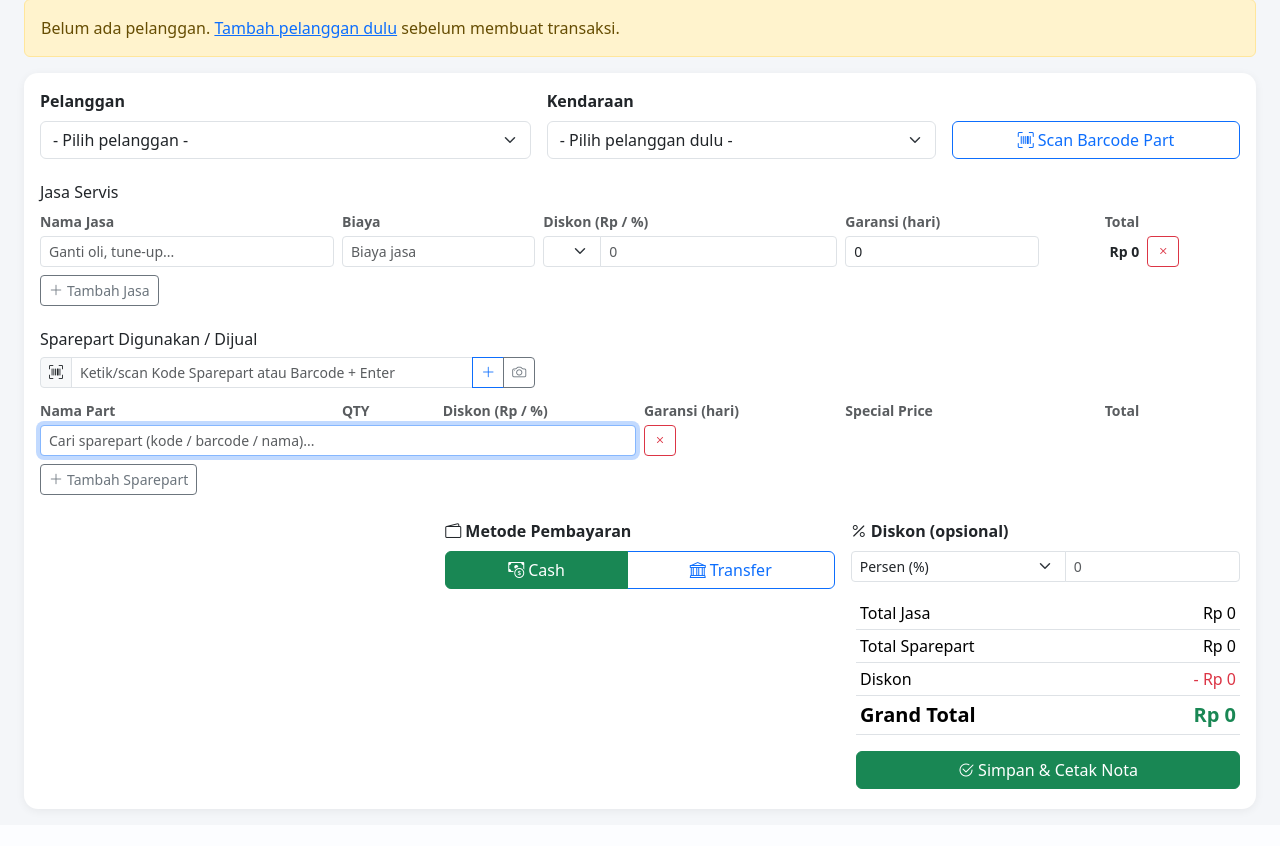
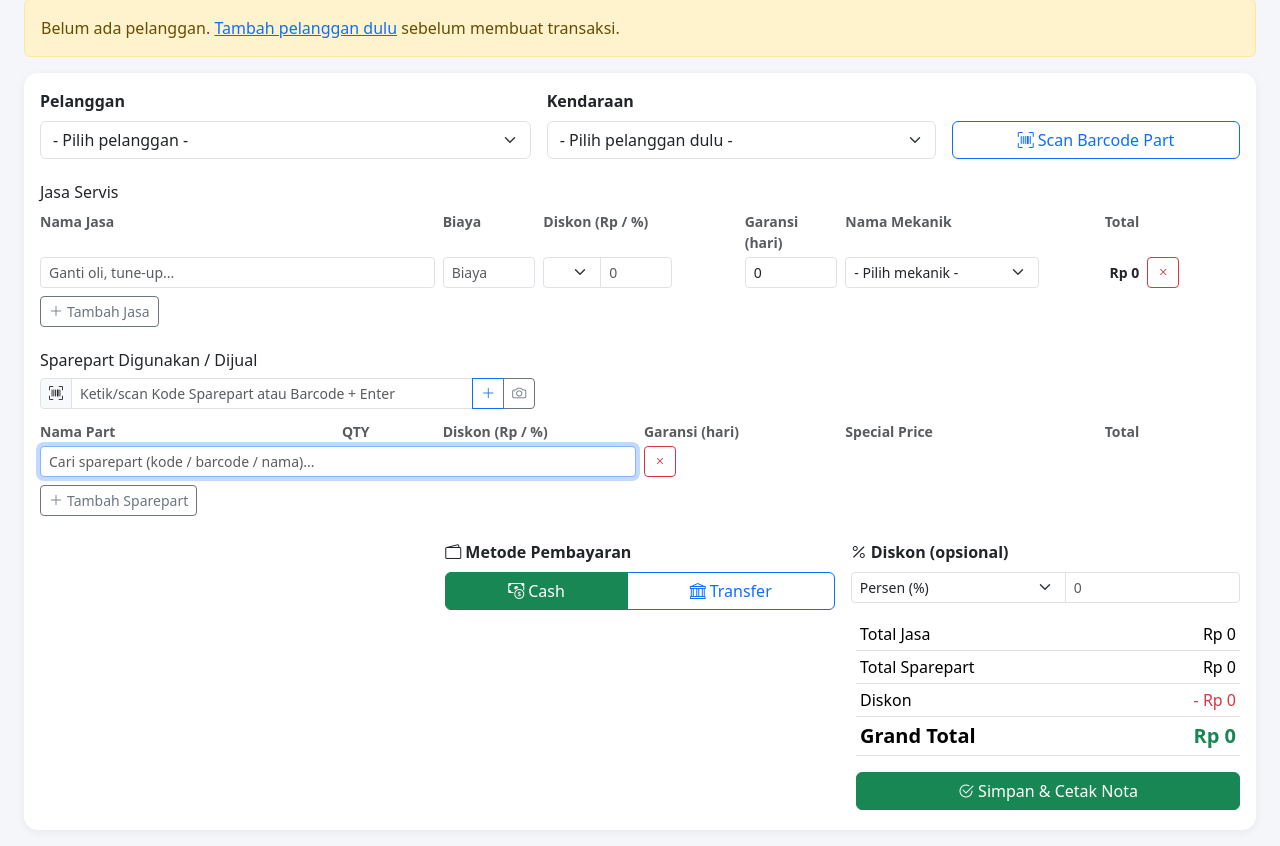
Before and after one commit to khaulahcomp/simbeng_2026_1, a PHP site: page /index.php?page=pos in a window 1280 px wide. Shown: the part 152-998 px from the top of the page. Before the commit the page ends 965 px from the top, so only its background shows below. Run offline with PHP 8.4, Linux system fonts and the light colour scheme; the visitor is signed in with stand-in values (Sample User, id 1); data that the repository does not hold is empty; some libraries are stand-ins or nearby versions.

Commit message:
upadte_25092026
nama mekanik, multirak

```diff
--- a/bengkel/includes/db.php
+++ b/bengkel/includes/db.php
@@ -24,7 +24,7 @@ date_default_timezone_set('Asia/Jakarta');
 // Versi skema aplikasi. Naikkan nilai ini bila ada perubahan
 // struktur/index agar migrasi dijalankan ulang SEKALI saja
 // (bukan pada tiap request pengguna).
-const APP_SCHEMA_VERSION = '2026.09.24.1';
+const APP_SCHEMA_VERSION = '2026.09.24.2';
 
 function db_config(): array {
     static $cfg = null;
--- a/bengkel/includes/schema.php
+++ b/bengkel/includes/schema.php
@@ -197,6 +197,11 @@ function run_full_migration(): void {
         CONSTRAINT fk_ti_trx FOREIGN KEY (transaction_id) REFERENCES transactions(id) ON DELETE CASCADE,
         CONSTRAINT fk_ti_part FOREIGN KEY (part_id) REFERENCES parts(id)
     ) $eng");
+    // Nama mekanik per baris JASA - diinput bebas oleh kasir (TIDAK mengacu ke
+    // data user/role mekanik), tampil di faktur utk tanda tangan mekanik.
+    if (!column_exists($db, 'transaction_items', 'mekanik')) {
+        $db->exec("ALTER TABLE transaction_items ADD COLUMN mekanik VARCHAR(100) NOT NULL DEFAULT '' AFTER garansi_hari");
+    }
     // Diskon per item (nominal Rp / persen %). diskon = nominal potongan terhitung.
     if (!column_exists($db, 'transaction_items', 'diskon_jenis')) {
         $db->exec("ALTER TABLE transaction_items ADD COLUMN diskon_jenis VARCHAR(10) NOT NULL DEFAULT '' AFTER harga");
--- a/bengkel/pages/pos.php
+++ b/bengkel/pages/pos.php
@@ -14,6 +14,8 @@ if ($_SERVER['REQUEST_METHOD'] === 'POST' && ($_POST['action'] ?? '') === 'save_
     $jasa_nama   = $_POST['jasa_nama'] ?? [];
     $jasa_biaya  = $_POST['jasa_biaya'] ?? [];
     $jasa_garansi= $_POST['jasa_garansi'] ?? [];
+    $jasa_mekanik_sel = $_POST['jasa_mekanik_select'] ?? [];
+    $jasa_mekanik_man = $_POST['jasa_mekanik_manual'] ?? [];
     $jasa_dj     = $_POST['jasa_diskon_jenis'] ?? [];
     $jasa_dn     = $_POST['jasa_diskon_nilai'] ?? [];
     $part_id     = $_POST['part_id'] ?? [];
@@ -55,7 +57,9 @@ if ($_SERVER['REQUEST_METHOD'] === 'POST' && ($_POST['action'] ?? '') === 'save_
         if ($nm === '' || $biaya <= 0) continue;
         [$dj, $dn, $disc] = $item_diskon($jasa_dj[$i] ?? '', $jasa_dn[$i] ?? 0, $biaya);
         $sub = $biaya - $disc;
-        $items[] = ['tipe'=>'jasa', 'part_id'=>null, 'nama'=>$nm, 'qty'=>1, 'harga'=>$biaya, 'diskon_jenis'=>$dj, 'diskon_nilai'=>$dn, 'diskon'=>$disc, 'subtotal'=>$sub, 'garansi_hari'=>(int)($jasa_garansi[$i] ?? 0)];
+        $mekSel = trim($jasa_mekanik_sel[$i] ?? '');
+        $mekanik = ($mekSel === '__LAINNYA__') ? trim($jasa_mekanik_man[$i] ?? '') : $mekSel;
+        $items[] = ['tipe'=>'jasa', 'part_id'=>null, 'nama'=>$nm, 'qty'=>1, 'harga'=>$biaya, 'diskon_jenis'=>$dj, 'diskon_nilai'=>$dn, 'diskon'=>$disc, 'subtotal'=>$sub, 'garansi_hari'=>(int)($jasa_garansi[$i] ?? 0), 'mekanik'=>$mekanik];
         $total_jasa += $sub;
     }
     // Kumpulkan item sparepart — kode/item yang sama digabung jadi satu baris
@@ -132,34 +136,30 @@ if ($_SERVER['REQUEST_METHOD'] === 'POST' && ($_POST['action'] ?? '') === 'save_
             $trx_id = (int)$db->lastInsertId();
         }
 
-        // Multi Rak: Rak Utama selalu dikurangi lebih dulu. Bila stoknya tidak
-        // cukup untuk item kasir ini, sistem menarik otomatis dari rak lain -
-        // TAPI wajib konfirmasi user dulu (kecuali sudah dikonfirmasi via
-        // confirm_transfer=1). Precheck dilakukan di sini (setelah stok lama
-        // dikembalikan bila mode edit) supaya akurat, lalu batal (rollback)
-        // bila belum dikonfirmasi.
-        $confirm_transfer = ($_POST['confirm_transfer'] ?? '') === '1';
-        $needConfirm = [];
+        // Multi Rak: Rak Utama selalu dikurangi lebih dulu untuk penjualan
+        // kasir. Bila stoknya TIDAK CUKUP, transaksi DITOLAK (bukan otomatis
+        // ambil dari rak lain) - kasir harus melakukan Transfer Rak dulu
+        // secara manual. Dicek di sini (setelah stok lama dikembalikan bila
+        // mode edit) supaya akurat, lalu batal (rollback) bila kurang.
+        $rakKurang = [];
         foreach ($items as $it) {
             if ($it['tipe'] !== 'part') continue;
             $pre = rack_precheck_keluar($db, $it['part_id'], $it['qty']);
             if ($pre['perlu_transfer']) {
-                $rinci = implode(', ', array_map(fn($s) => "{$s['ambil']} dari \"{$s['nama_rak']}\"", $pre['sumber']));
-                $needConfirm[] = "{$it['nama']}: pindahkan $rinci ke Rak Utama";
+                $rakKurang[] = "{$it['nama']} (Rak Utama tersisa {$pre['rak_utama_stok']}, diminta {$it['qty']})";
             }
         }
-        if ($needConfirm && !$confirm_transfer) {
+        if ($rakKurang) {
             $db->rollBack();
-            $_SESSION['pos_confirm_needed'] = $needConfirm;
-            set_flash('danger', 'Stok Rak Utama sebagian item tidak mencukupi. Sistem perlu memindahkan stok dari rak lain terlebih dahulu - periksa rincian & konfirmasi untuk melanjutkan.');
+            set_flash('danger', 'Stok Rak Utama tidak cukup untuk: ' . implode('; ', $rakKurang) . '. Lakukan Transfer Rak dari gudang/rak lain ke Rak Utama terlebih dahulu, baru catat ulang transaksi.');
             header("Location: $back"); exit;
         }
 
-        $insItem = $db->prepare("INSERT INTO transaction_items (transaction_id, tipe, part_id, nama, qty, harga, special_price, diskon_jenis, diskon_nilai, diskon, subtotal, garansi_hari) VALUES (?,?,?,?,?,?,?,?,?,?,?,?)");
+        $insItem = $db->prepare("INSERT INTO transaction_items (transaction_id, tipe, part_id, nama, qty, harga, special_price, diskon_jenis, diskon_nilai, diskon, subtotal, garansi_hari, mekanik) VALUES (?,?,?,?,?,?,?,?,?,?,?,?,?)");
         $updStok = $db->prepare("UPDATE parts SET stok = stok - ? WHERE id=?");
         $insMov  = $db->prepare("INSERT INTO stock_movements (part_id, tipe, jumlah, ref_type, ref_id, keterangan) VALUES (?,?,?,?,?,?)");
         foreach ($items as $it) {
-            $insItem->execute([$trx_id, $it['tipe'], $it['part_id'], $it['nama'], $it['qty'], $it['harga'], $it['special_price'] ?? 0, $it['diskon_jenis'], $it['diskon_nilai'], $it['diskon'], $it['subtotal'], $it['garansi_hari']]);
+            $insItem->execute([$trx_id, $it['tipe'], $it['part_id'], $it['nama'], $it['qty'], $it['harga'], $it['special_price'] ?? 0, $it['diskon_jenis'], $it['diskon_nilai'], $it['diskon'], $it['subtotal'], $it['garansi_hari'], $it['mekanik'] ?? '']);
             if ($it['tipe'] === 'part') {
                 rack_deduct_for_keluar($db, $it['part_id'], $it['qty'], (int)(current_user()['id'] ?? 0), "Nota $no_nota");
                 $updStok->execute([$it['qty'], $it['part_id']]);
@@ -205,29 +205,14 @@ if (isset($_GET['edit'])) {
 }
 
 $customers = $db->query("SELECT id, nama, telepon FROM customers ORDER BY nama")->fetchAll(PDO::FETCH_ASSOC);
+// Daftar nama mekanik (dari data Pengguna dengan role=mekanik) utk dropdown Jasa.
+$mekanik_users = $db->query("SELECT nama FROM users WHERE role='mekanik' ORDER BY nama")->fetchAll(PDO::FETCH_COLUMN);
 // CATATAN OPTIMASI: daftar sparepart TIDAK lagi dimuat seluruhnya ke browser.
 // Pencarian dilakukan server-side via AJAX (ajax/lookup.php) sehingga tetap
 // ringan walau data mencapai ratusan ribu record.
-
-// Multi Rak: rincian kebutuhan transfer otomatis (diisi saat submit sebelumnya
-// gagal karena belum dikonfirmasi user) - tampil sekali lalu dibuang.
-$pos_confirm_needed = $_SESSION['pos_confirm_needed'] ?? null;
-unset($_SESSION['pos_confirm_needed']);
 ?>
 <?php if (!$customers): ?>
 <div class="alert alert-warning" data-testid="pos-no-customer">Belum ada pelanggan. <a href="index.php?page=customers">Tambah pelanggan dulu</a> sebelum membuat transaksi.</div>
-<?php endif; ?>
-<?php if ($pos_confirm_needed): ?>
-<div class="alert alert-warning" data-testid="pos-confirm-transfer-banner">
-  <i class="bi bi-diagram-3 me-1"></i><strong>Konfirmasi Transfer Rak diperlukan.</strong> Stok Rak Utama sebagian item tidak mencukupi, sistem akan otomatis memindahkan:
-  <ul class="mb-1">
-    <?php foreach ($pos_confirm_needed as $line): ?><li><?= esc($line) ?></li><?php endforeach; ?>
-  </ul>
-  Cart Anda sudah dipulihkan dari draf di bawah. Klik tombol berikut untuk melanjutkan dengan transfer otomatis tsb.
-  <button type="button" class="btn btn-sm btn-warning d-block mt-1" id="posConfirmTransferBtn" data-testid="pos-confirm-transfer-btn">
-    <i class="bi bi-check2-circle me-1"></i>Ya, Transfer &amp; Simpan Transaksi
-  </button>
-</div>
 <?php endif; ?>
 <?php if ($edit_trx): ?>
 <div class="alert alert-info" data-testid="pos-edit-banner"><i class="bi bi-pencil-square me-1"></i>Mode Edit transaksi <strong><?= esc($edit_trx['no_nota']) ?></strong>. Stok sparepart lama akan dikembalikan lalu dihitung ulang saat disimpan. <a href="index.php?page=transactions" data-testid="pos-edit-cancel">Batalkan edit</a></div>
@@ -238,7 +223,6 @@ unset($_SESSION['pos_confirm_needed']);
 <form method="post" data-testid="pos-form">
   <input type="hidden" name="action" value="save_trx">
   <input type="hidden" name="edit_id" value="<?= $edit_trx['id'] ?? 0 ?>">
-  <input type="hidden" name="confirm_transfer" id="posConfirmTransferField" value="0" data-testid="pos-confirm-transfer-field">
   <div class="row g-3 mb-4">
     <div class="col-md-5">
       <label class="form-label fw-semibold">Pelanggan</label>
@@ -260,10 +244,11 @@ unset($_SESSION['pos_confirm_needed']);
 
   <h2 class="h6">Jasa Servis</h2>
   <div class="row g-2 mb-1 d-none d-md-flex text-muted small fw-semibold" data-testid="jasa-header">
-    <div class="col-md-3">Nama Jasa</div>
-    <div class="col-md-2">Biaya</div>
-    <div class="col-md-3">Diskon (Rp / %)</div>
-    <div class="col-md-2">Garansi (hari)</div>
+    <div class="col-md-4">Nama Jasa</div>
+    <div class="col-md-1">Biaya</div>
+    <div class="col-md-2">Diskon (Rp / %)</div>
+    <div class="col-md-1">Garansi (hari)</div>
+    <div class="col-md-2">Nama Mekanik</div>
     <div class="col-md-1 text-end">Total</div>
     <div class="col-md-1"></div>
   </div>
@@ -358,6 +343,36 @@ unset($_SESSION['pos_confirm_needed']);
 <script>
 const rupiah = n => 'Rp ' + Math.round(n).toLocaleString('id-ID');
 function escHtml(s){ return String(s==null?'':s).replace(/[&<>"']/g, c => ({'&':'&amp;','<':'&lt;','>':'&gt;','"':'&quot;',"'":'&#39;'}[c])); }
+
+// Daftar nama mekanik dari data Pengguna (role=mekanik), utk dropdown Jasa Servis.
+const MEKANIK_LIST = <?= json_encode($mekanik_users, JSON_UNESCAPED_UNICODE) ?>;
+
+// Dropdown pilih mekanik + fallback "ketik manual" (utk mekanik yg belum
+// terdaftar sbg Pengguna, atau data lama sebelum fitur dropdown ini ada).
+function mekanikSelectHtml(idx, selected) {
+  selected = selected || '';
+  const known = MEKANIK_LIST.includes(selected);
+  let opts = '<option value="">- Pilih mekanik -</option>';
+  MEKANIK_LIST.forEach(nm => { opts += `<option value="${escHtml(nm)}" ${nm === selected ? 'selected' : ''}>${escHtml(nm)}</option>`; });
+  opts += `<option value="__LAINNYA__" ${(!known && selected) ? 'selected' : ''}>+ Lainnya (ketik manual)</option>`;
+  const manualVal = (!known && selected) ? selected : '';
+  const manualHidden = (!known && selected) ? '' : 'd-none';
+  return `<select name="jasa_mekanik_select[]" class="form-select form-select-sm" onchange="jasaMekanikChange(this)" data-testid="jasa-mekanik-${idx}" title="Mekanik yang mengerjakan - tampil di faktur untuk tanda tangan">${opts}</select>
+    <input type="text" class="form-control form-control-sm mt-1 ${manualHidden}" name="jasa_mekanik_manual[]" placeholder="Ketik nama mekanik" value="${escHtml(manualVal)}" data-testid="jasa-mekanik-manual-${idx}">`;
+}
+function jasaMekanikChange(sel) {
+  const manual = sel.nextElementSibling;
+  if (!manual) return;
+  if (sel.value === '__LAINNYA__') { manual.classList.remove('d-none'); manual.focus(); }
+  else { manual.classList.add('d-none'); manual.value = ''; }
+}
+// Nilai mekanik efektif dari 1 baris jasa (dipakai saat simpan draft).
+function jasaMekanikCurrentValue(row) {
+  const sel = row.querySelector('[name="jasa_mekanik_select[]"]');
+  if (!sel) return '';
+  if (sel.value === '__LAINNYA__') return row.querySelector('[name="jasa_mekanik_manual[]"]')?.value || '';
+  return sel.value || '';
+}
 function debounce(fn, ms){ let t; return function(){ const a=arguments,c=this; clearTimeout(t); t=setTimeout(()=>fn.apply(c,a),ms); }; }
 // Pencarian sparepart server-side (indexed). Payload kecil (maks ~20 hasil).
 async function apiSearchParts(term){ try{ const r=await fetch('ajax/lookup.php?action=search_parts&q='+encodeURIComponent(term)); if(!r.ok) return []; return await r.json(); }catch(e){ return []; } }
@@ -376,15 +391,16 @@ document.getElementById('posCustomer').addEventListener('change', async function
   });
 });
 
-function addJasa(nama = '', biaya = '', garansi = 0, dj = '', dn = '') {
+function addJasa(nama = '', biaya = '', garansi = 0, dj = '', dn = '', mekanik = '') {
   const idx = document.querySelectorAll('.jasa-row').length;
   const div = document.createElement('div');
   div.className = 'row g-2 mb-2 align-items-center jasa-row';
   div.innerHTML = `
-    <div class="col-6 col-md-3"><input name="jasa_nama[]" class="form-control form-control-sm" placeholder="Ganti oli, tune-up..." value="${nama}" data-testid="jasa-nama-${idx}"></div>
-    <div class="col-6 col-md-2"><input name="jasa_biaya[]" type="number" min="0" class="form-control form-control-sm jasa-biaya" placeholder="Biaya jasa" value="${biaya}" oninput="hitung()" data-testid="jasa-biaya-${idx}"></div>
-    <div class="col-6 col-md-3">${diskonCell('jasa', idx, dj, dn)}</div>
-    <div class="col-6 col-md-2"><input name="jasa_garansi[]" type="number" min="0" class="form-control form-control-sm" placeholder="Garansi (hari)" value="${garansi}" data-testid="jasa-garansi-${idx}"></div>
+    <div class="col-6 col-md-4"><input name="jasa_nama[]" class="form-control form-control-sm" placeholder="Ganti oli, tune-up..." value="${nama}" data-testid="jasa-nama-${idx}"></div>
+    <div class="col-6 col-md-1"><input name="jasa_biaya[]" type="number" min="0" class="form-control form-control-sm jasa-biaya" placeholder="Biaya" value="${biaya}" oninput="hitung()" data-testid="jasa-biaya-${idx}"></div>
+    <div class="col-6 col-md-2">${diskonCell('jasa', idx, dj, dn)}</div>
+    <div class="col-6 col-md-1"><input name="jasa_garansi[]" type="number" min="0" class="form-control form-control-sm" placeholder="Hari" value="${garansi}" data-testid="jasa-garansi-${idx}"></div>
+    <div class="col-6 col-md-2">${mekanikSelectHtml(idx, mekanik)}</div>
     <div class="col-8 col-md-1 text-end small fw-semibold item-total" data-testid="jasa-total-${idx}">Rp 0</div>
     <div class="col-4 col-md-1"><button type="button" class="btn btn-sm btn-outline-danger" onclick="this.closest('.jasa-row').remove();hitung()" data-testid="jasa-remove-${idx}"><i class="bi bi-x"></i></button></div>`;
   document.getElementById('jasaRows').appendChild(div);
@@ -399,7 +415,7 @@ function diskonCell(prefix, idx, dj = 'persen', dn = '') {
       <option value="nominal" ${dj==='nominal'?'selected':''}>Rp</option>
       <option value="persen" ${dj==='persen'?'selected':''}>%</option>
     </select>
-    <input name="${prefix}_diskon_nilai[]" type="number" min="0" step="any" class="form-control diskon-nilai" placeholder="0" value="${dn}" oninput="hitung()" data-testid="${prefix}-diskon-nilai-${idx}">
+    <input name="${prefix}_diskon_nilai[]" type="number" min="0" step="any" class="form-control diskon-nilai" style="max-width:72px" placeholder="0" value="${dn}" oninput="hitung()" data-testid="${prefix}-diskon-nilai-${idx}">
   </div>`;
 }
 
@@ -426,7 +442,7 @@ function addPartRow(part, qty = 1, garansi = 0, dj = 'persen', dn = '', sp = '')
   const rakUtamaPart = (part.rak_utama_stok === '' || part.rak_utama_stok == null) ? stokPart : part.rak_utama_stok;
   div.innerHTML = `
     <div class="col-6 col-md-3"><select name="part_id[]" class="form-select form-select-sm part-select" onchange="hitung()" data-testid="part-select-${idx}"><option value="${part.id}" data-harga="${part.harga_jual}" data-stok="${stokPart}" data-multi="${multiPart}" data-rakutama="${rakUtamaPart}" selected>${escHtml(part._label || partOptionLabel(part))}${multiPart === '1' ? ' 🗂' : ''}</option></select></div>
-    <div class="col-6 col-md-1"><input name="part_qty[]" type="number" min="1" class="form-control form-control-sm part-qty" value="${qty}" oninput="hitung()" data-testid="part-qty-${idx}"><div class="qty-warn text-danger fw-semibold" style="display:none;font-size:10px" data-testid="part-qty-warn-${idx}">Melebihi stok!</div><div class="rak-transfer-hint text-warning" style="display:none;font-size:10px" data-testid="part-rak-hint-${idx}"><i class="bi bi-diagram-3"></i> akan transfer rak</div></div>
+    <div class="col-6 col-md-1"><input name="part_qty[]" type="number" min="1" class="form-control form-control-sm part-qty" value="${qty}" oninput="hitung()" data-testid="part-qty-${idx}"><div class="qty-warn text-danger fw-semibold" style="display:none;font-size:10px" data-testid="part-qty-warn-${idx}">Melebihi stok!</div><div class="rak-transfer-hint text-danger fw-semibold" style="display:none;font-size:10px" data-testid="part-rak-hint-${idx}"></div></div>
     <div class="col-6 col-md-2">${diskonCell('part', idx, dj, dn)}</div>
     <div class="col-6 col-md-2"><input name="part_garansi[]" type="number" min="0" class="form-control form-control-sm" placeholder="Garansi (hari)" value="${garansi}" data-testid="part-garansi-${idx}"></div>
     <div class="col-6 col-md-2"><input name="part_special[]" type="number" min="0" step="any" class="form-control form-control-sm part-special" placeholder="Normal: ${Math.round(hargaNormal).toLocaleString('id-ID')}" value="${sp}" oninput="hitung()" data-testid="part-special-${idx}" title="Kosongkan = harga jual normal. Isi = harga khusus per unit."></div>
@@ -529,6 +545,8 @@ function hitung() {
 
 // Validasi stok: qty melebihi stok -> baris ditandai merah, muncul peringatan,
 // dan tombol simpan dikunci agar item tidak tersimpan minus dari keberadaan stok.
+// Multi Rak: qty yang melebihi stok Rak Utama JUGA diblokir (bukan otomatis
+// ambil dari rak lain) - kasir harus Transfer Rak dulu secara manual.
 function validateStok() {
   const over = [];
   document.querySelectorAll('.part-row').forEach(r => {
@@ -536,26 +554,34 @@ function validateStok() {
     const opt = sel?.selectedOptions[0];
     const stok = parseInt(opt?.dataset.stok);
     const pid = sel?.value;
-    const avail = (isNaN(stok) ? Infinity : stok) + (parseInt((window.POS_OLD_QTY || {})[pid]) || 0);
+    const oldQty = parseInt((window.POS_OLD_QTY || {})[pid]) || 0;
+    const avail = (isNaN(stok) ? Infinity : stok) + oldQty;
     const qtyInp = r.querySelector('.part-qty');
     const qty = parseInt(qtyInp.value) || 0;
     const warn = r.querySelector('.qty-warn');
     const rakHint = r.querySelector('.rak-transfer-hint');
+    const isMulti = opt?.dataset.multi === '1';
+    const rakUtama = parseInt(opt?.dataset.rakutama);
+    const rakUtamaAvail = (isNaN(rakUtama) ? Infinity : rakUtama) + oldQty;
+
     if (qty > avail) {
       qtyInp.classList.add('is-invalid');
       r.classList.add('overstock');
       if (warn) warn.style.display = '';
       if (rakHint) rakHint.style.display = 'none';
       over.push((opt ? opt.textContent.split(' - ')[0] : 'item') + ' (stok ' + stok + ', diminta ' + qty + ')');
+    } else if (isMulti && qty > rakUtamaAvail) {
+      // Stok total cukup, TAPI Rak Utama tidak cukup -> BLOKIR, minta transfer manual dulu.
+      qtyInp.classList.add('is-invalid');
+      r.classList.add('overstock');
+      if (warn) warn.style.display = 'none';
+      if (rakHint) { rakHint.style.display = ''; rakHint.innerHTML = '<i class="bi bi-exclamation-triangle-fill"></i> Stok Rak Utama tidak cukup (tersisa ' + rakUtamaAvail + '). Lakukan Transfer Rak dahulu.'; }
+      over.push((opt ? opt.textContent.split(' - ')[0] : 'item') + ' (Rak Utama tersisa ' + rakUtamaAvail + ', diminta ' + qty + ' - lakukan Transfer Rak)');
     } else {
       qtyInp.classList.remove('is-invalid');
       r.classList.remove('overstock');
       if (warn) warn.style.display = 'none';
-      // Info non-blocking: cukup secara total, tapi Rak Utama kurang -> akan
-      // otomatis transfer dari rak lain (dikonfirmasi via banner saat submit).
-      const isMulti = opt?.dataset.multi === '1';
-      const rakUtama = parseInt(opt?.dataset.rakutama);
-      if (rakHint) rakHint.style.display = (isMulti && !isNaN(rakUtama) && qty > rakUtama) ? '' : 'none';
+      if (rakHint) rakHint.style.display = 'none';
     }
   });
   const btn = document.querySelector('[data-testid="pos-submit"]');
@@ -564,7 +590,7 @@ function validateStok() {
   if (box) {
     if (over.length) {
       box.style.display = '';
-      box.innerHTML = '<i class="bi bi-exclamation-triangle me-1"></i><strong>Stok tidak cukup:</strong> ' + escHtml(over.join('; ')) + '. Kurangi qty agar transaksi bisa disimpan.';
+      box.innerHTML = '<i class="bi bi-exclamation-triangle me-1"></i><strong>Stok tidak cukup:</strong> ' + escHtml(over.join('; ')) + '. Kurangi qty atau lakukan Transfer Rak agar transaksi bisa disimpan.';
     } else {
       box.style.display = 'none';
     }
@@ -711,7 +737,7 @@ EDIT_ITEMS.forEach(it => { if (it.tipe === 'part' && it.part_id) window.POS_OLD_
   const fetched = await apiPartsByIds(partIds);
   const byId = {}; fetched.forEach(p => { byId[p.id] = p; });
   EDIT_ITEMS.forEach(it => {
-    if (it.tipe === 'jasa') { addJasa(it.nama, it.harga, it.garansi_hari, it.diskon_jenis || '', (it.diskon_jenis ? it.diskon_nilai : '')); }
+    if (it.tipe === 'jasa') { addJasa(it.nama, it.harga, it.garansi_hari, it.diskon_jenis || '', (it.diskon_jenis ? it.diskon_nilai : ''), it.mekanik || ''); }
     else {
       const p = byId[it.part_id] || { id: it.part_id, kode: '(part)', nama: it.nama, harga_jual: it.harga, stok: '-' };
       const sp = (parseFloat(it.special_price) > 0) ? it.special_price : '';
@@ -756,7 +782,8 @@ function serializeDraft() {
       biaya: r.querySelector('[name="jasa_biaya[]"]').value,
       dj: r.querySelector('.diskon-jenis')?.value || 'persen',
       dn: r.querySelector('.diskon-nilai')?.value || '',
-      garansi: r.querySelector('[name="jasa_garansi[]"]').value
+      garansi: r.querySelector('[name="jasa_garansi[]"]').value,
+      mekanik: jasaMekanikCurrentValue(r)
     });
   });
   document.querySelectorAll('.part-row').forEach(r => {
@@ -782,7 +809,7 @@ function saveDraft(submitted = false) {
 }
 async function restoreDraft(d) {
   document.querySelectorAll('.jasa-row,.part-row,.part-search-row').forEach(r => r.remove());
-  (d.jasa || []).forEach(j => addJasa(j.nama, j.biaya, j.garansi, j.dj, j.dn));
+  (d.jasa || []).forEach(j => addJasa(j.nama, j.biaya, j.garansi, j.dj, j.dn, j.mekanik));
   (d.parts || []).forEach(p => addPartRow({ id: p.id, kode: '', nama: '', harga_jual: p.harga, stok: p.stok, _label: p.label }, p.qty, p.garansi, p.dj, p.dn, p.special));
   document.getElementById('diskonJenis').value = d.diskon_jenis || 'persen';
   document.getElementById('diskonNilai').value = d.diskon_nilai || '';
@@ -799,17 +826,6 @@ async function restoreDraft(d) {
   if (!document.querySelector('.part-row') && !document.querySelector('.part-search-row')) addPart();
   hitung();
 }
-(function () {
-  var btn = document.getElementById('posConfirmTransferBtn');
-  var field = document.getElementById('posConfirmTransferField');
-  var form = document.querySelector('[data-testid="pos-form"]');
-  if (btn && field && form) {
-    btn.addEventListener('click', function () {
-      field.value = '1';
-      form.requestSubmit ? form.requestSubmit() : form.submit();
-    });
-  }
-})();
 (function initDraft() {
   let d = null;
   try { d = JSON.parse(localStorage.getItem(DRAFT_KEY) || 'null'); } catch (e) {}
--- a/bengkel/pages/transactions.php
+++ b/bengkel/pages/transactions.php
@@ -23,6 +23,9 @@ if (($_POST['action'] ?? '') === 'delete') {
         $items->execute([$id]);
         foreach ($items->fetchAll(PDO::FETCH_ASSOC) as $it) {
             $db->prepare("UPDATE parts SET stok = stok + ? WHERE id=?")->execute([$it['qty'], $it['part_id']]);
+            // Multi Rak: stok yang dikembalikan masuk ke Rak Utama (jaga invarian
+            // SUM(part_racks.stok) = parts.stok tetap konsisten).
+            rack_receive_masuk($db, $it['part_id'], RAK_UTAMA_KEY, $it['qty']);
         }
         $db->prepare("DELETE FROM stock_movements WHERE ref_type='penjualan' AND ref_id=?")->execute([$id]);
         $db->prepare("DELETE FROM transaction_items WHERE transaction_id=?")->execute([$id]);
```
Also changed, not shown: bengkel/pages/receipt.php (+35 -7 lines).
